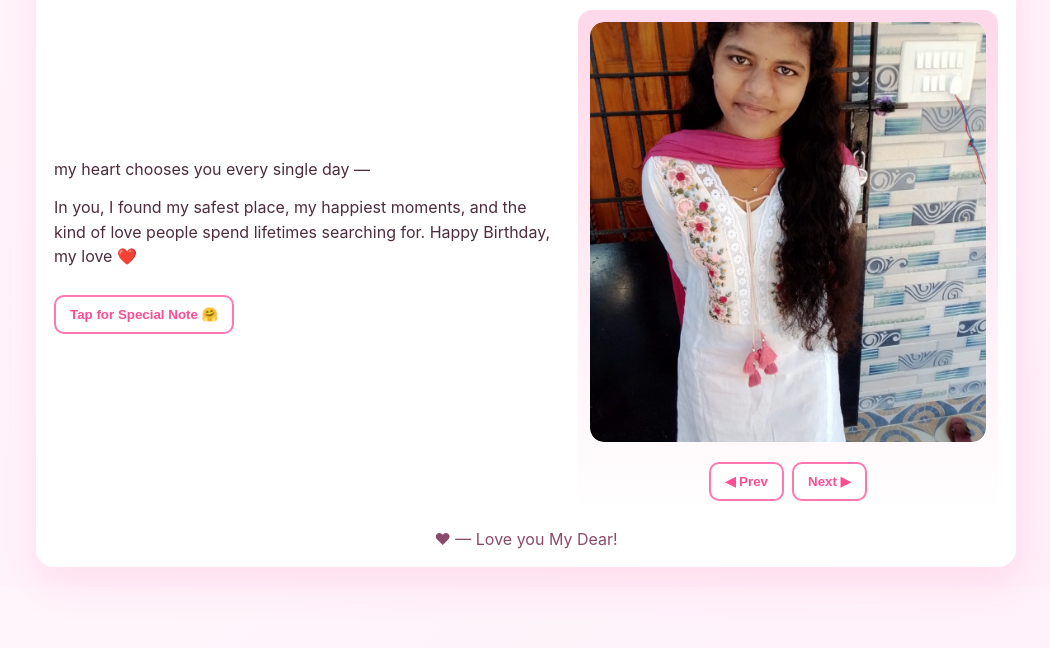
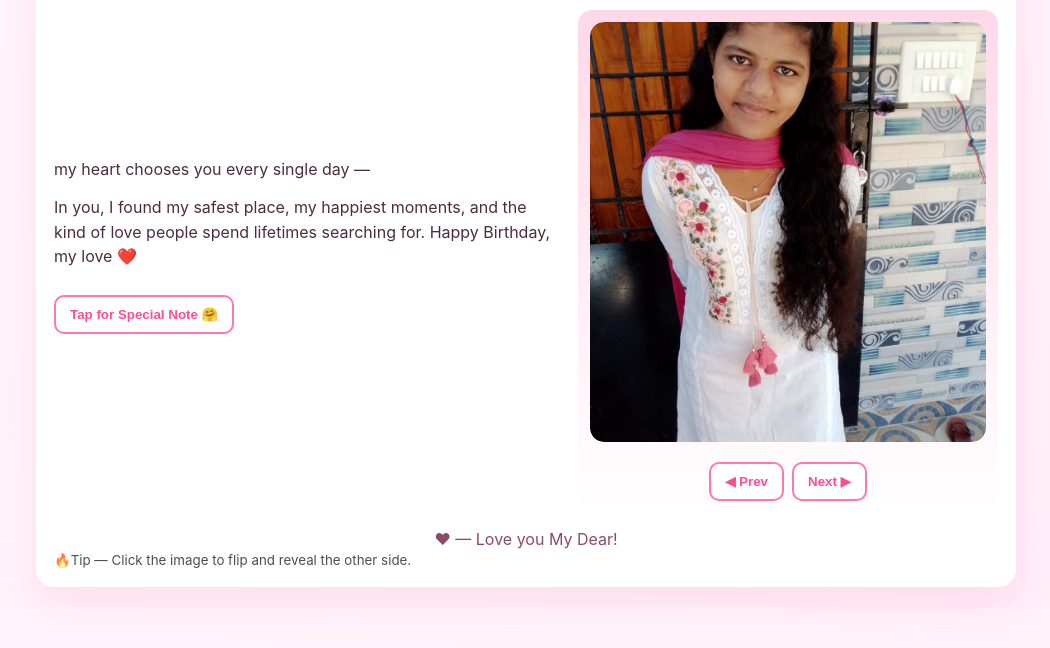
Before and after one commit to msyoganandh/happy_birthday_my_girl, a plain HTML site: page index.html in a window 1280 px wide. Shown: the part 102-750 px from the top of the page, without its empty margins (114-1164 px from the left). Drawn offline with Linux system fonts and the light colour scheme.

Commit message:
Update index.html

```diff
--- a/index.html
+++ b/index.html
@@ -140,6 +140,8 @@ footer{text-align:center;margin-top:16px;color:#8a4a6a}
   </div>
 
   <footer>❤ — Love you My Dear!</footer>
+  <small style="opacity: 80%;">🔥Tip — Click the image to flip and reveal the other side.</small>
+
 </div>
 
 <!-- confetti -->
```
